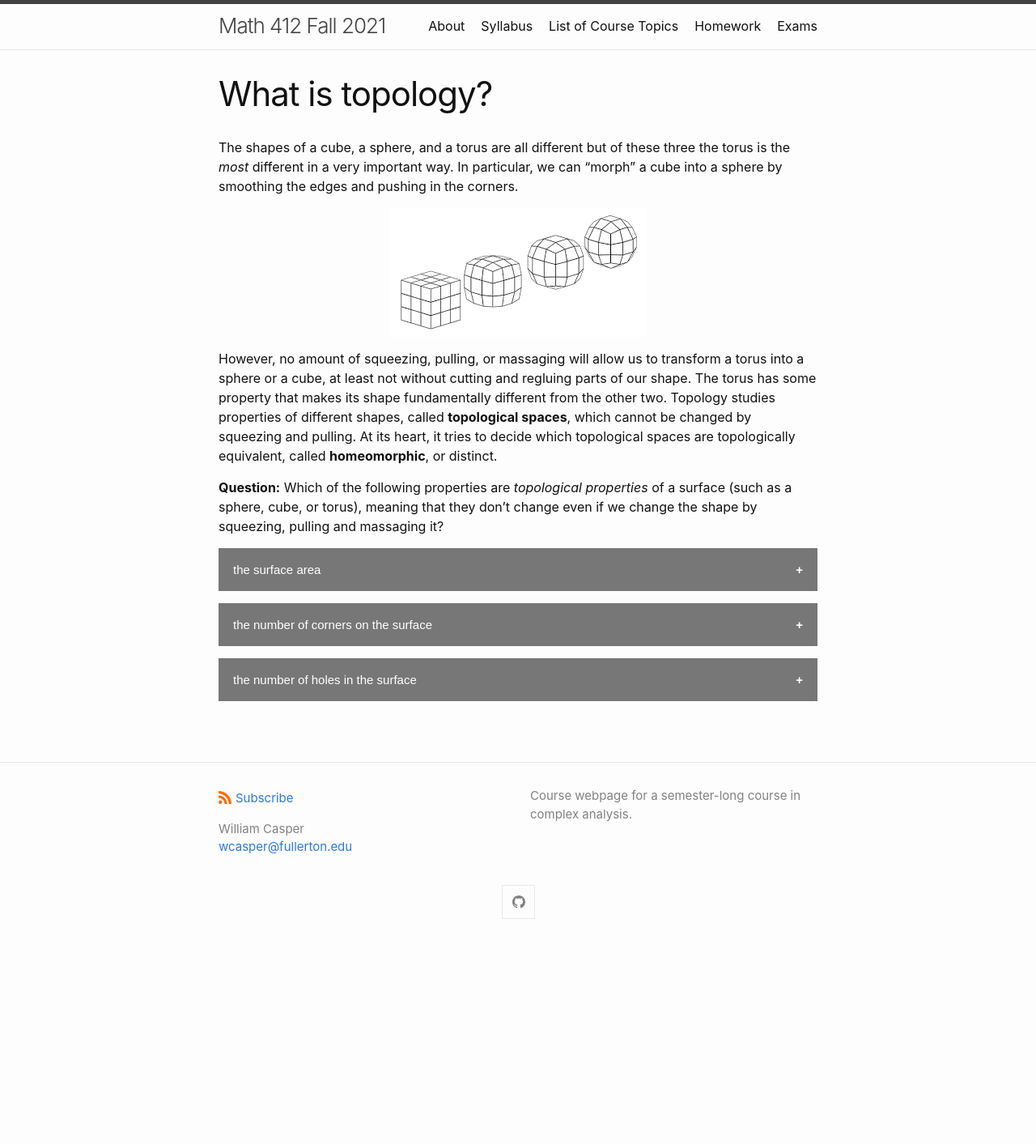
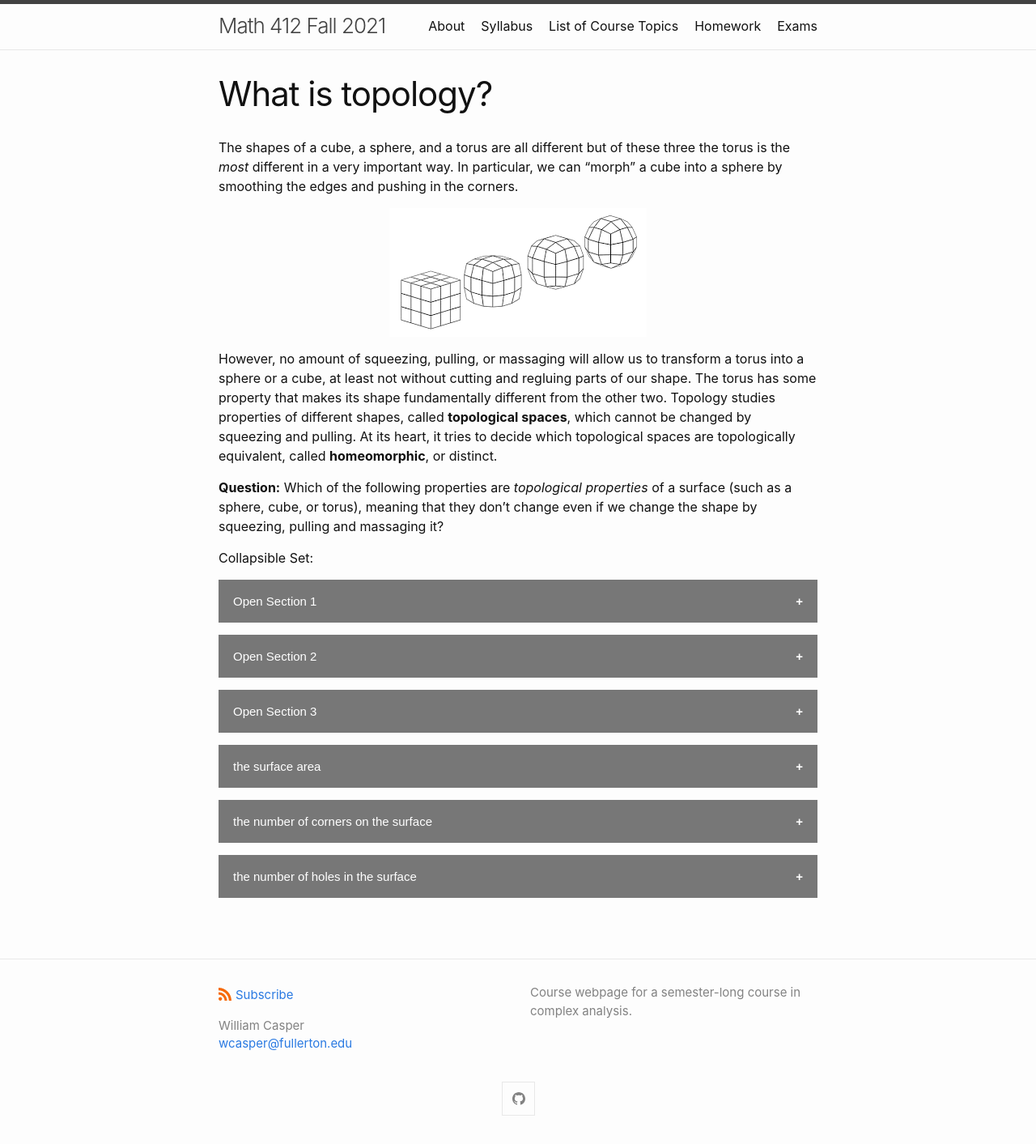
Before and after one commit to wcasper/math414fall2022, a Jekyll site: the page built from _topics/000-what-is-topology.md, in a window 1280 px wide. Shown: the whole page at 81% size. Built offline with Jekyll 4.4.1, drawn with Linux system fonts in a browser that asks for light colours; before the commit the page ends 1170 px from its top, so only the background shows below that.

Commit message:
fixing list

```diff
--- a/_topics/000-what-is-topology.md
+++ b/_topics/000-what-is-topology.md
@@ -52,6 +52,22 @@ However, no amount of squeezing, pulling, or massaging will allow us to transfor
 }
 </style>
 
+<p>Collapsible Set:</p>
+<button class="collapsible">Open Section 1</button>
+<div class="content">
+  <p>Lorem ipsum dolor sit amet, consectetur adipisicing elit, sed do eiusmod tempor incididunt ut labore et dolore magna aliqua. Ut enim ad minim veniam, quis nostrud exercitation ullamco laboris nisi ut aliquip ex ea commodo consequat.</p>
+</div>
+<button class="collapsible">Open Section 2</button>
+<div class="content">
+  <p>Lorem ipsum dolor sit amet, consectetur adipisicing elit, sed do eiusmod tempor incididunt ut labore et dolore magna aliqua. Ut enim ad minim veniam, quis nostrud exercitation ullamco laboris nisi ut aliquip ex ea commodo consequat.</p>
+</div>
+<button class="collapsible">Open Section 3</button>
+<div class="content">
+  <p>Lorem ipsum dolor sit amet, consectetur adipisicing elit, sed do eiusmod tempor incididunt ut labore et dolore magna aliqua. Ut enim ad minim veniam, quis nostrud exercitation ullamco laboris nisi ut aliquip ex ea commodo consequat.</p>
+</div>
+
+
+
 <button class="collapsible">the surface area</button>
 <div class="content">
   <p>Careful!  The surface area can definitely change as we squeeze and pull the object.</p>
```
